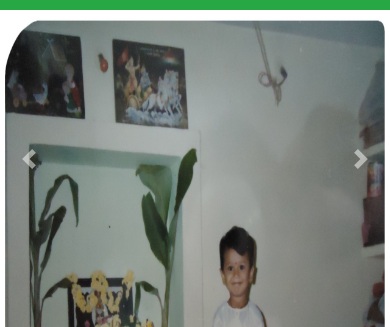
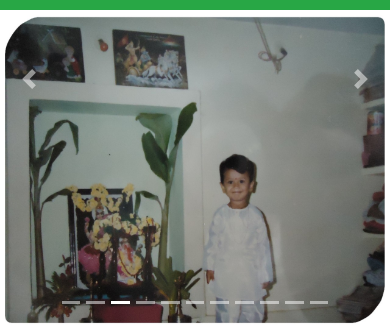
Before and after one commit to Beeksie/HappyBirthdayPavan, a plain HTML site: page index.html in a window 390 px wide. Shown: the part 245-572 px from the top of the page. Drawn offline with nearby package versions, Linux system fonts and the light colour scheme.

Commit message:
Changes in Screen resolution

```diff
--- a/index.html
+++ b/index.html
@@ -16,7 +16,7 @@
   <!-- audio -->
   <div class="audio">
 
-      <iframe src="audio/Happy-birthday-instrumental.mp3"" allow="autoplay" id="audio" style="display:none"></iframe>
+      <!-- <iframe src="audio/Happy-birthday-instrumental.mp3"" allow="autoplay" id="audio" style="display:none"></iframe> -->
 
       <audio autoplay loop>
         <source src="audio/Happy-birthday-instrumental.mp3" type="audio/mp3">
--- a/style.css
+++ b/style.css
@@ -111,8 +111,8 @@
 @media screen and (max-width: 900px) {
   .carousel-item img{
     width: 100%;
-    height: 30rem;
-    max-height: 30rem;
+    height: 20rem;
+    max-height: 20rem;
   }
   .carousel-item .tiny{
     width:50%
```
